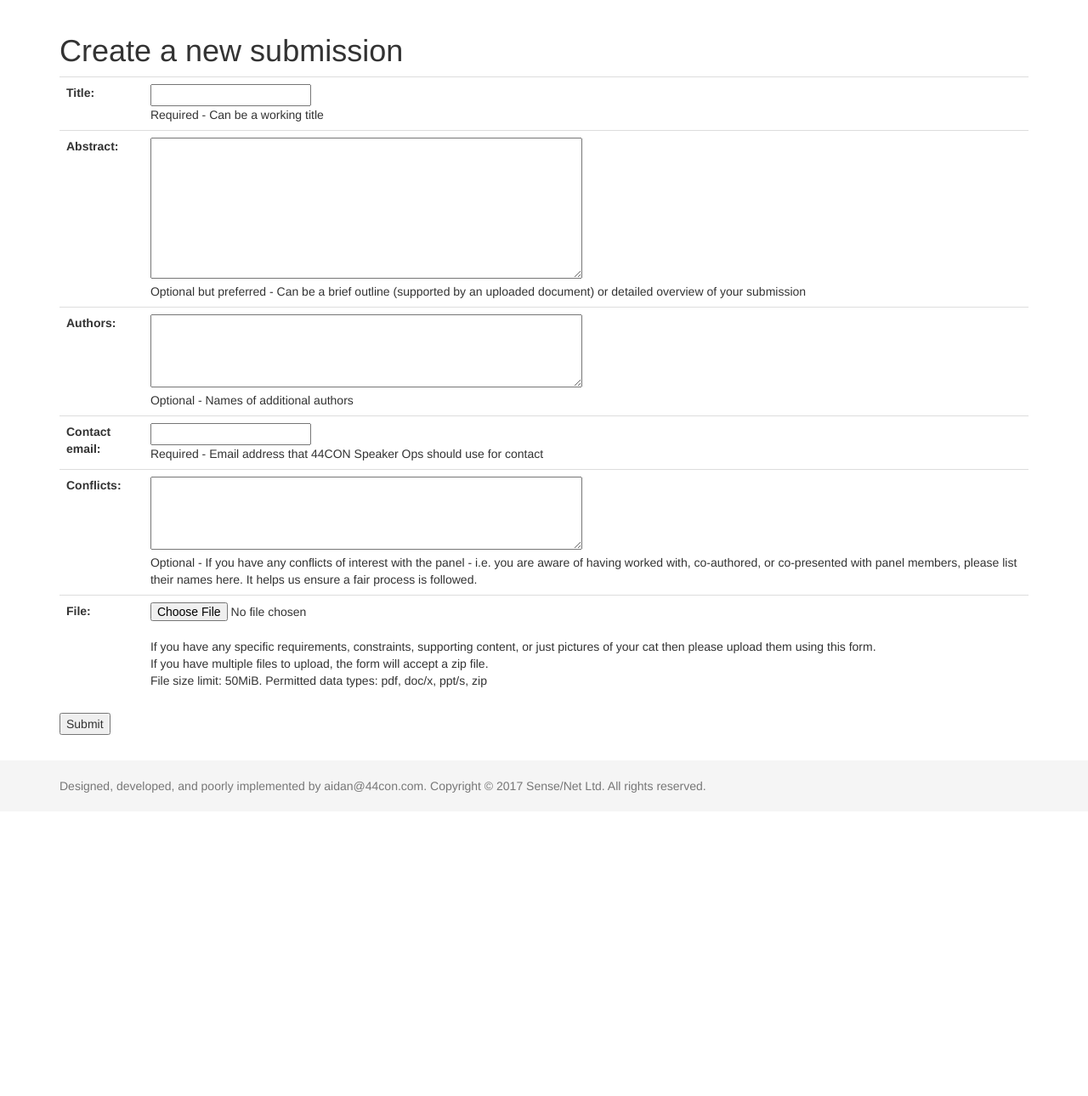
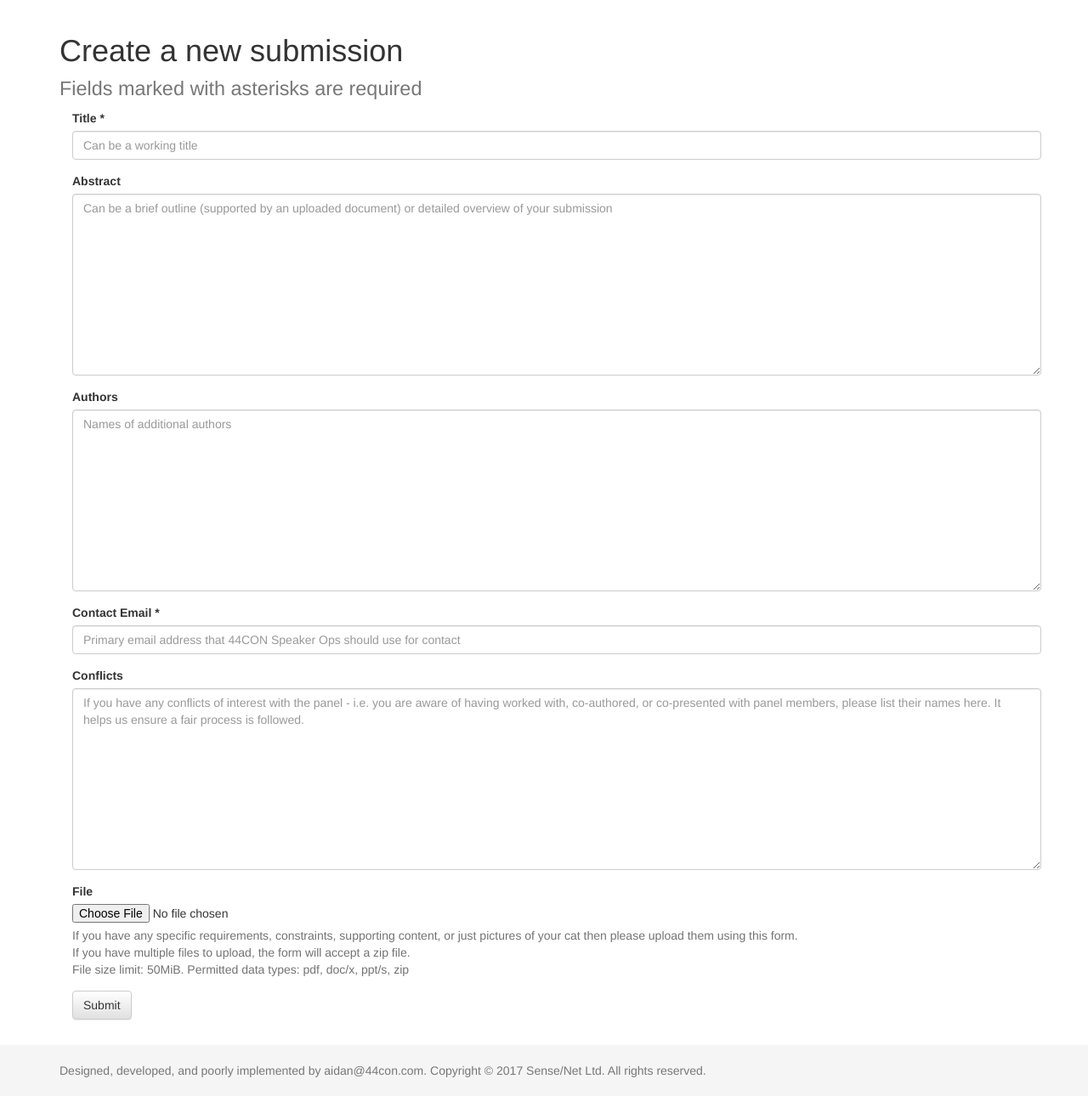
Before and after one commit to ravernkoh/44CON-CFP, a Django app: page /submit/ in a window 1280 px wide. Shown: the part 51-1341 px from the top of the page at 85% size. Before the commit the page ends 984 px from the top, so only its background shows below. Run offline with Django 3.2, Linux system fonts and the light colour scheme; a user stored in the database is signed in; tables that the repository leaves empty hold one stand-in row (values such as "Sample post"); some libraries are stand-ins or nearby versions.

Commit message:
redesigned submission and review forms

```diff
--- a/gambit/forms.py
+++ b/gambit/forms.py
@@ -77,21 +77,23 @@ class SubmitForm(forms.ModelForm):
             'user',
         ]
         exclude = ['user',]
+        abstract_placeholder = "Can be a brief outline (supported by an uploaded document) or detailed overview of your submission"
+        conflicts_placeholder = "If you have any conflicts of interest with the panel - i.e. you are aware of having worked with, co-authored, or co-presented with panel members, please list their names here. It helps us ensure a fair process is followed."
         help_texts = {
-            'title': 'Required - Can be a working title',
-            'abstract': 'Optional but preferred - Can be a brief outline (supported by an uploaded document) or detailed overview of your submission',
-            'authors': 'Optional - Names of additional authors',
-            'contact_email': 'Required - Email address that 44CON Speaker Ops should use for contact',
-            'conflicts': 'Optional - If you have any conflicts of interest with the panel - i.e. you are aware of having worked with, co-authored, or \
-            co-presented with panel members, please list their names here. It helps us ensure a fair process is followed.',
             'file': 'If you have any specific requirements, constraints, supporting content, or just pictures of your cat then please upload them using \
-            this form.<br />If you have multiple files to upload, the form will accept a zip file.<br />File size limit: 50MiB. Permitted data \
-            types: pdf, doc/x, ppt/s, zip',
+            this form.<br>If you have multiple files to upload, the form will accept a zip file.<br>File size limit: 50MiB. Permitted data types: \
+            pdf, doc/x, ppt/s, zip',
         }
         widgets = {
-            'abstract': forms.Textarea(attrs={'rows': 8, 'cols': 60}),
-            'authors': forms.Textarea(attrs={'rows': 4, 'cols': 60}),
-            'conflicts': forms.Textarea(attrs={'rows': 4, 'cols': 60}),
+            'title': forms.TextInput(attrs={'type': 'text', 'class': 'form-control', 'placeholder': 'Can be a working title'}),
+            'abstract': forms.Textarea(attrs={'type': 'text', 'class': 'form-control', 'placeholder': abstract_placeholder}),
+            'authors': forms.Textarea(attrs={'type': 'text', 'class': 'form-control', 'placeholder': 'Names of additional authors'}),
+            'contact_email': forms.EmailInput(attrs={'type': 'email', 'class': 'form-control', 'placeholder': 'Primary email address that 44CON Speaker Ops should use for contact'}),
+            'conflicts': forms.Textarea(attrs={'type': 'text', 'class': 'form-control', 'placeholder': conflicts_placeholder}),
+        }
+        labels = {
+            'title': 'Title *',
+            'contact_email': 'Contact Email *',
         }
 
 
@@ -116,7 +118,7 @@ class SubmissionReviewForm(forms.ModelForm):
             distinctly possible that someone could ask for a copy of the review comments on their submission(s). Just bear that in mind when commenting.',
         }
         widgets = {
-            'expertise_score': forms.NumberInput(attrs={'class': 'review_score', 'min': 1, 'max': 5}),
-            'submission_score': forms.NumberInput(attrs={'class': 'review_score', 'min': 1, 'max': 5}),
-            'comments': forms.Textarea(attrs={'rows': 8, 'cols': 60}),
+            'expertise_score': forms.NumberInput(attrs={'type': 'number', 'class': 'form-control', 'min': 1, 'max': 5}),
+            'submission_score': forms.NumberInput(attrs={'type': 'number', 'class': 'form-control', 'min': 1, 'max': 5}),
+            'comments': forms.Textarea(attrs={'type': 'text', 'class': 'form-control'}),
         }
--- a/gambit/static/gambit/style.css
+++ b/gambit/static/gambit/style.css
@@ -33,10 +33,6 @@ body{
   float: right;
 }
 
-.review_score {
-  width: 3em;
-}
-
 ul.errorlist > li {
   color: #c9302c;
 }
--- a/gambit/templates/gambit/submit.html
+++ b/gambit/templates/gambit/submit.html
@@ -4,14 +4,23 @@
 {% if deadline_passed %}<h1>The deadline to submit talks and workshops has passed.</h1>
 <a href='{% url 'home' %}'>&laquo; Return home</a>
 {% else %}
-<h1>Create a new submission</h1>
-<div class='row'>
-  <div class='col-md-12'>
-    <form method='post' enctype='multipart/form-data'>
-      {% csrf_token %}
-      <table class='table table-hover table-responsive'>{{ form.as_table }}</table>
-      <button type='submit'>Submit</button>
-    </form>
+<h1>Create a new submission<br><small>Fields marked with asterisks are required</small></h1>
+
+<div class='container'>
+  <div class='row'>
+    <div class='col-md-12'>
+      <form method='post' enctype='multipart/form-data'>
+        {% csrf_token %}
+        {{ form.non_field_errors }}
+        {% for field in form %}<div class='form-group'>
+          {{ field.errors }}
+          <label for='{{ field.id_for_label }}'>{{ field.label }}</label>
+          {{ field }}
+          {% if field.help_text %}<p class='help-block'>{{ field.help_text|safe }}</p>{% endif %}
+        </div>{% endfor %}
+        <button type='submit' class='btn btn-default'>Submit</button>
+      </form>
+    </div>
   </div>
 </div>
 {% endif %}
```
Also changed, not shown: gambit/templates/gambit/submission_update.html (+16 -8 lines), gambit/templates/gambit/submissionreview_create.html (+17 -5 lines), gambit/templates/gambit/submissionreview_update.html (+17 -5 lines).
